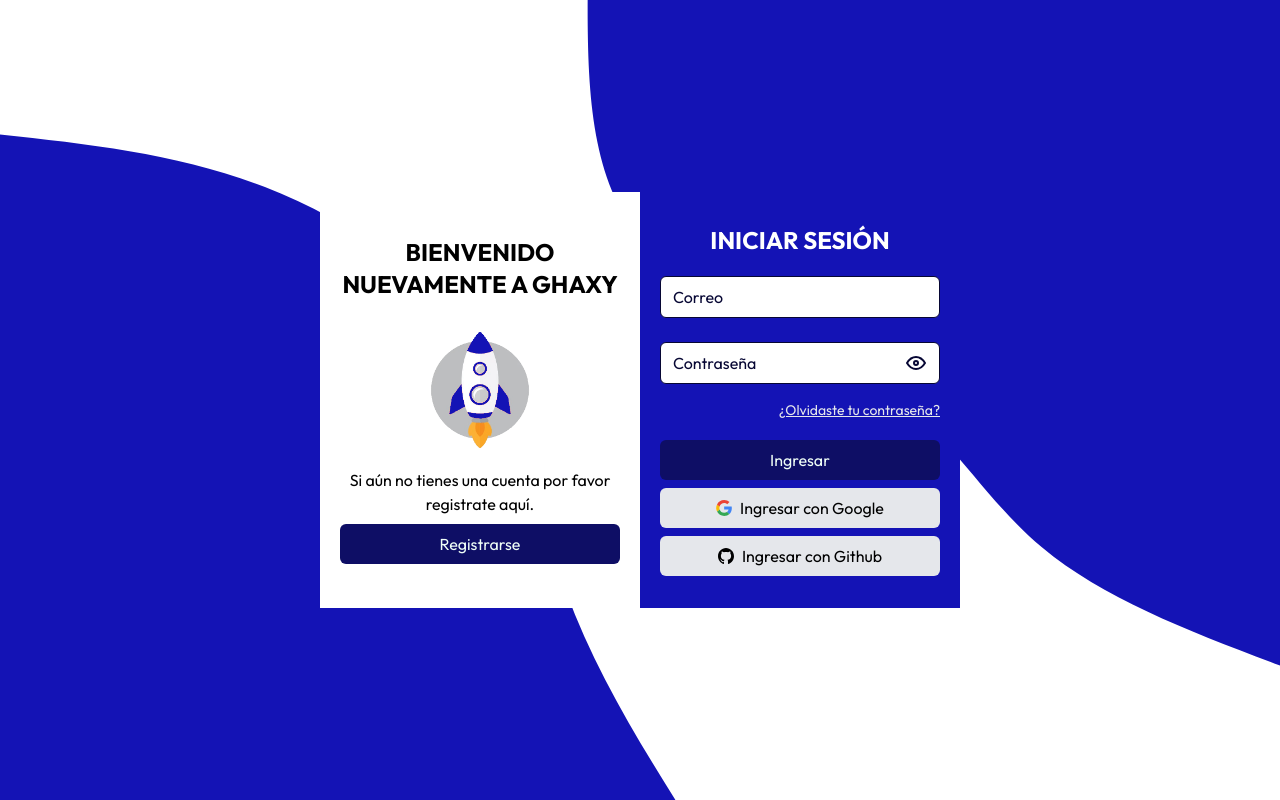
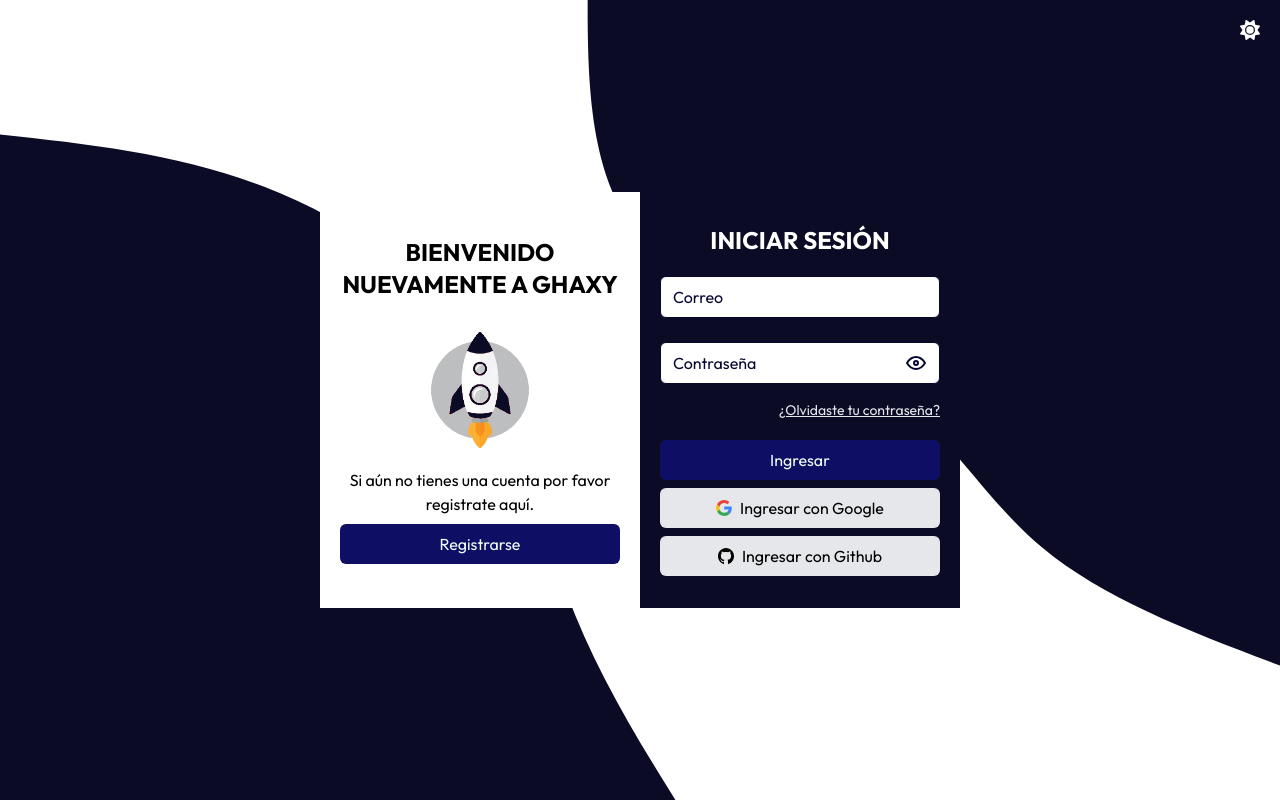
Before and after one commit to Hestranha/Desafio-tecnico-AGSBYTE, a React (Vite) app: page / in a window 1280 px wide. Built offline with nearby package versions, Linux system fonts and the light colour scheme.

Commit message:
agregando-cambio-de-tema

```diff
--- a/src/App.jsx
+++ b/src/App.jsx
@@ -1,3 +1,4 @@
+import { useState, useEffect } from "react";
 import IniciarSesion from "./IniciarSesion/iniciarSesion";
 import RecuperarContraseña from "./RecuperarContraseña/recuperarContraseña";
 import RegistrarCuenta from "./Registrar/registrarCuenta";
@@ -5,8 +6,38 @@
 import { BrowserRouter, Route, Routes } from "react-router-dom";
 
 export default function App() {
+  const [theme, setTheme] = useState("light")
+
+  useEffect(() => {
+    if (theme === "dark") {
+      document.querySelector("html").classList.remove("light");
+      document.querySelector("html").classList.add("dark");
+      document.querySelector("body").classList.add("bg-[#06064a]");
+      document.querySelector("body").classList.remove("bg-white");
+    } else {
+      document.querySelector("html").classList.remove("dark");
+      document.querySelector("html").classList.add("light");
+      document.querySelector("body").classList.add("bg-white");
+      document.querySelector("body").classList.remove("bg-[#06064a]");
+    }
+  }, [theme])
+
+  const handleChangeTheme = () => {
+    setTheme(prevTheme => prevTheme === "light" ? "dark" : "light");
+  }
+
   return (
-    <main className="flex justify-center items-center min-h-screen">
+    <main className="flex flex-col justify-center items-center min-h-screen">
+      <button
+        className="max-md:flex max-md:items-center max-md:justify-end text-white pt-5 pr-5 max-md:w-full md:fixed md:top-0 md:right-0 "
+        onClick={handleChangeTheme}
+      >
+        {theme === "dark" ? (
+          <svg className="w-5 h-5" fill="currentColor" xmlns="http://www.w3.org/2000/svg" viewBox="0 0 384 512"><path d="M223.5 32C100 32 0 132.3 0 256S100 480 223.5 480c60.6 0 115.5-24.2 155.8-63.4c5-4.9 6.3-12.5 3.1-18.7s-10.1-9.7-17-8.5c-9.8 1.7-19.8 2.6-30.1 2.6c-96.9 0-175.5-78.8-175.5-176c0-65.8 36-123.1 89.3-153.3c6.1-3.5 9.2-10.5 7.7-17.3s-7.3-11.9-14.3-12.5c-6.3-.5-12.6-.8-19-.8z" /></svg>
+        ) : (
+          <svg className="w-5 h-5" fill="currentColor" xmlns="http://www.w3.org/2000/svg" viewBox="0 0 512 512"><path d="M361.5 1.2c5 2.1 8.6 6.6 9.6 11.9L391 121l107.9 19.8c5.3 1 9.8 4.6 11.9 9.6s1.5 10.7-1.6 15.2L446.9 256l62.3 90.3c3.1 4.5 3.7 10.2 1.6 15.2s-6.6 8.6-11.9 9.6L391 391 371.1 498.9c-1 5.3-4.6 9.8-9.6 11.9s-10.7 1.5-15.2-1.6L256 446.9l-90.3 62.3c-4.5 3.1-10.2 3.7-15.2 1.6s-8.6-6.6-9.6-11.9L121 391 13.1 371.1c-5.3-1-9.8-4.6-11.9-9.6s-1.5-10.7 1.6-15.2L65.1 256 2.8 165.7c-3.1-4.5-3.7-10.2-1.6-15.2s6.6-8.6 11.9-9.6L121 121 140.9 13.1c1-5.3 4.6-9.8 9.6-11.9s10.7-1.5 15.2 1.6L256 65.1 346.3 2.8c4.5-3.1 10.2-3.7 15.2-1.6zM160 256a96 96 0 1 1 192 0 96 96 0 1 1 -192 0zm224 0a128 128 0 1 0 -256 0 128 128 0 1 0 256 0z" /></svg>
+        )}
+      </button>
       <BrowserRouter>
         <Routes>
           <Route path="/" element={<IniciarSesion />} />
--- a/src/IniciarSesion/iniciarSesion.jsx
+++ b/src/IniciarSesion/iniciarSesion.jsx
@@ -44,10 +44,8 @@
     }
 
     return (
-        <section
-            className="flex flex-col rounded-md w-full max-lg:m-4 md:flex-row md:w-3/4 lg:w-1/2"
-        >
-            <article className="flex flex-col justify-center items-center bg-white text-black px-5 py-8 gap-2 md:w-1/2">
+        <section className="flex flex-col rounded-md max-lg:m-4 md:flex-row md:w-3/4 lg:w-1/2">
+            <article className="flex flex-col justify-center items-center bg-white dark:text-white dark:bg-[#06064a] px-5 py-8 gap-2 md:w-1/2">
                 <h1 className="font-bold text-center uppercase text-2xl mb-3">
                     Bienvenido nuevamente a Ghaxy
                 </h1>
@@ -69,7 +67,7 @@
                     />
                 </Link>
             </article>
-            <article className="flex flex-col justify-center bg-[#1413b5] text-black px-5 py-8 gap-2 md:w-1/2">
+            <article className="flex flex-col justify-center bg-[#0b0b25] px-5 py-8 gap-2 md:w-1/2">
                 <h2 className="font-bold text-center uppercase text-white text-2xl mb-3">
                     Iniciar Sesión
                 </h2>
--- a/src/Principal/principal.jsx
+++ b/src/Principal/principal.jsx
@@ -3,7 +3,7 @@
 
 export default function Principal() {
     return (
-        <section className="flex flex-col justify-center items-center bg-white text-black px-5 py-8 gap-2 md:w-1/2">
+        <section className="flex flex-col justify-center items-center bg-white dark:text-white dark:bg-[#06064a] max-lg:m-4 px-5 py-8 gap-2 md:w-1/2">
             <h1 className="font-bold text-center uppercase text-2xl">
                 Bienvenido al menú principal de Ghaxy
             </h1>
@@ -18,7 +18,7 @@
             >
                 <ButtonSimple
                     typeButton="button"
-                    textButton="Salir"
+                    textButton="Cerrar sesión"
                 />
             </Link>
         </section>
--- a/src/RecuperarContraseña/recuperarContraseña.jsx
+++ b/src/RecuperarContraseña/recuperarContraseña.jsx
@@ -33,8 +33,8 @@
     };
 
     return (
-        <section className="flex flex-col rounded-md w-full max-lg:m-4 md:flex-row md:w-3/4 lg:w-1/2">
-            <article className="flex flex-col bg-white justify-center items-center text-black px-5 py-8 gap-2 md:w-1/2">
+        <section className="flex flex-col rounded-md max-lg:m-4 md:flex-row md:w-3/4 lg:w-1/2">
+            <article className="flex flex-col bg-white dark:text-white dark:bg-[#06064a] justify-center items-center px-5 py-8 gap-2 md:w-1/2">
                 <h1 className="font-bold text-center uppercase text-2xl mb-3">
                     Bienvenido nuevamente a Ghaxy
                 </h1>
@@ -56,7 +56,7 @@
                     />
                 </Link>
             </article>
-            <article className="flex flex-col justify-center bg-[#1413b5] px-5 py-8 gap-2 md:w-1/2">
+            <article className="flex flex-col justify-center bg-[#0b0b25] px-5 py-8 gap-2 md:w-1/2">
                 {!isFindEmail ? (
                     <React.Fragment>
                         <form
--- a/src/Registrar/registrarCuenta.jsx
+++ b/src/Registrar/registrarCuenta.jsx
@@ -81,8 +81,8 @@
     }
 
     return (
-        <section className="flex flex-col rounded-md w-full max-lg:m-4 md:flex-row md:w-3/4 lg:w-1/2">
-            <article className="flex flex-col justify-center bg-[#1413b5] text-black px-5 py-8 gap-2 md:w-1/2">
+        <section className="flex flex-col rounded-md max-lg:m-4 md:flex-row md:w-3/4 lg:w-1/2">
+            <article className="flex flex-col justify-center bg-[#0b0b25] px-5 py-8 gap-2 md:w-1/2">
                 {!isValidateEmail ? (
                     <React.Fragment>
                         <form
@@ -178,7 +178,7 @@
                 )}
 
             </article>
-            <article className="flex flex-col bg-white justify-center items-center text-black px-5 py-8 gap-2 max-md:order-first md:w-1/2">
+            <article className="flex flex-col justify-center items-center bg-white dark:text-white dark:bg-[#06064a] px-5 py-8 gap-2 max-md:order-first md:w-1/2">
                 <h1 className="font-bold text-center uppercase text-2xl mb-3">
                     Comienza y disfruta de Ghaxy
                 </h1>
--- a/tailwind.config.js
+++ b/tailwind.config.js
@@ -1,6 +1,7 @@
 /** @type {import('tailwindcss').Config} */
 export default {
 	content: ["./index.html", "./src/**/*.{js,ts,jsx,tsx}"],
+	darkMode: "class",
 	theme: {
 		extend: {},
 	},
```
Also changed, not shown: public/logo.png, src/assets/fondo.svg.
